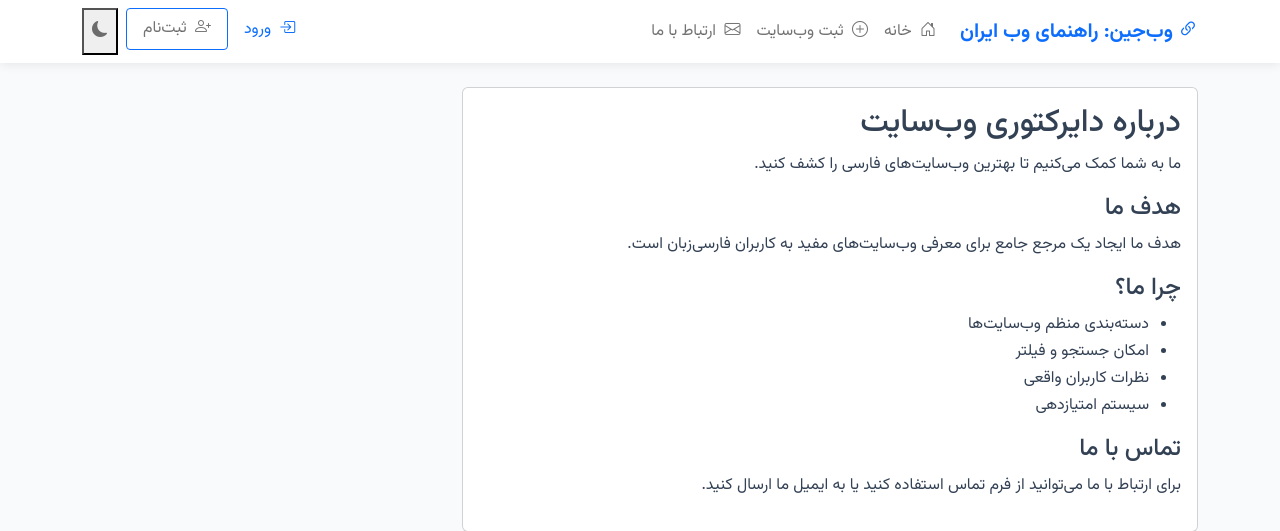
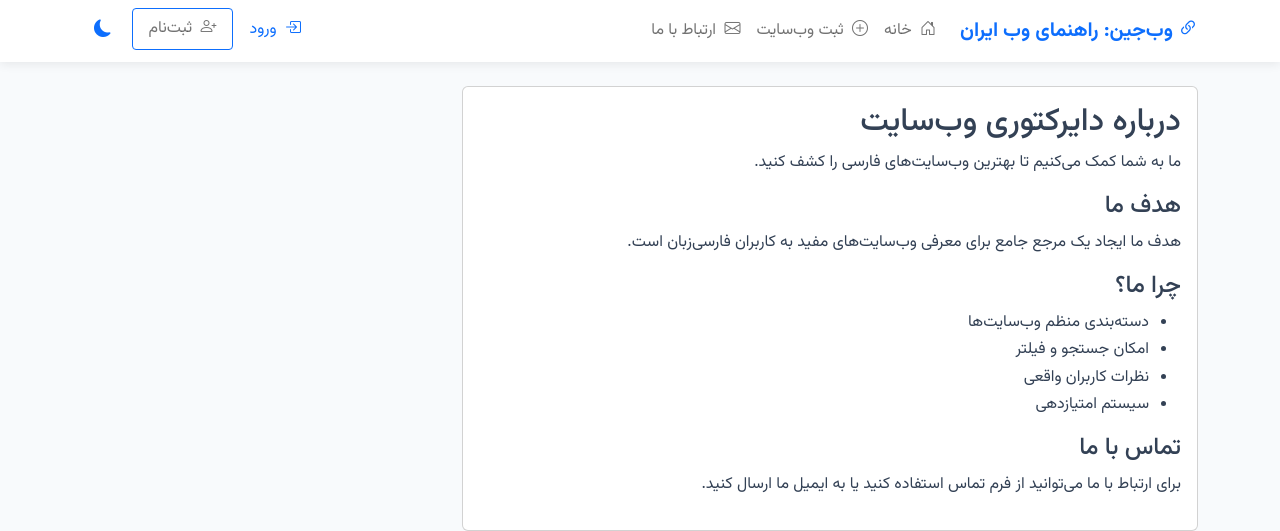
Before and after one commit to hadi-f90/webjin.ir-current, a Django app: page /about/ in a window 1280 px wide. Shown: the top 531 px of the page. Run offline with Django 5.2, Linux system fonts and the light colour scheme; parts of the project's set-up code (start-up, migrations or seed data) failed here and were passed over; some libraries are stand-ins or nearby versions.

Commit message:
feat: enable dark theme with styled toggle button
- Removed comment tags from theme toggle button
- Removed comment tags from theme toggle JavaScript
- Updated button style to match navbar (nav-link class)
- Added primary color to match site theme
- Added hover animation (rotate icon)
- Added dark mode specific colors

```diff
--- a/static/css/custom.css
+++ b/static/css/custom.css
@@ -12,6 +12,35 @@
 .navbar.sticky-top.scrolled {
     background-color: #ffffff !important;
     box-shadow: 0 4px 20px rgba(0, 0, 0, 0.15);
+}
+
+/* Theme Toggle Button */
+#themeToggle {
+    transition: all 0.3s ease;
+    padding: 0.5rem 0.75rem;
+    color: var(--bs-primary);
+}
+
+#themeToggle:hover {
+    opacity: 0.8;
+    color: var(--bs-primary);
+}
+
+#themeToggle i {
+    transition: transform 0.3s ease;
+    color: inherit;
+}
+
+#themeToggle:hover i {
+    transform: rotate(20deg);
+}
+
+[data-theme="dark"] #themeToggle {
+    color: #4dabf7;
+}
+
+[data-theme="dark"] #themeToggle:hover {
+    color: #74c0fc;
 }
 
 /* Dark Theme */
--- a/templates/_navbar.html
+++ b/templates/_navbar.html
@@ -86,8 +86,8 @@
 
                 <!-- Theme Toggle -->
                 <li class="nav-item ms-2">
-                    <button class="theme-toggle nav-link d-flex align-items-center" id="themeToggle" title="تغییر تم">
-                        <i class="bi bi-moon-fill" id="themeIcon"></i>
+                    <button class="nav-link text-primary d-flex align-items-center" id="themeToggle" title="تغییر تم" style="cursor: pointer; background: none; border: none;">
+                        <i class="bi bi-moon-fill" id="themeIcon" style="font-size: 1.1rem;"></i>
                     </button>
                 </li>
             </ul>
@@ -97,16 +97,13 @@
 <!-- Theme Toggle Script -->
 <script>
     (function () {
-        // Get saved theme or default to light
         const savedTheme = localStorage.getItem('theme') || 'light';
         document.documentElement.setAttribute('data-theme', savedTheme);
         updateThemeIcon(savedTheme);
 
-        // Theme toggle click handler
         document.getElementById('themeToggle').addEventListener('click', function () {
             const currentTheme = document.documentElement.getAttribute('data-theme');
             const newTheme = currentTheme === 'dark' ? 'light' : 'dark';
-
             document.documentElement.setAttribute('data-theme', newTheme);
             localStorage.setItem('theme', newTheme);
             updateThemeIcon(newTheme);
```
